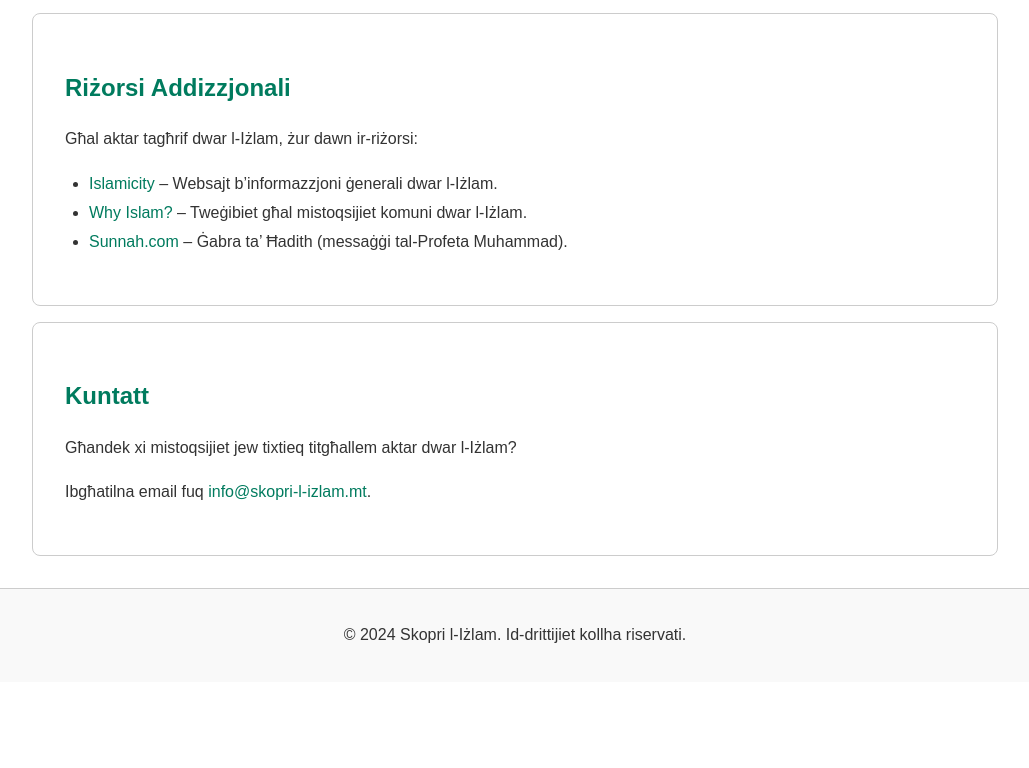
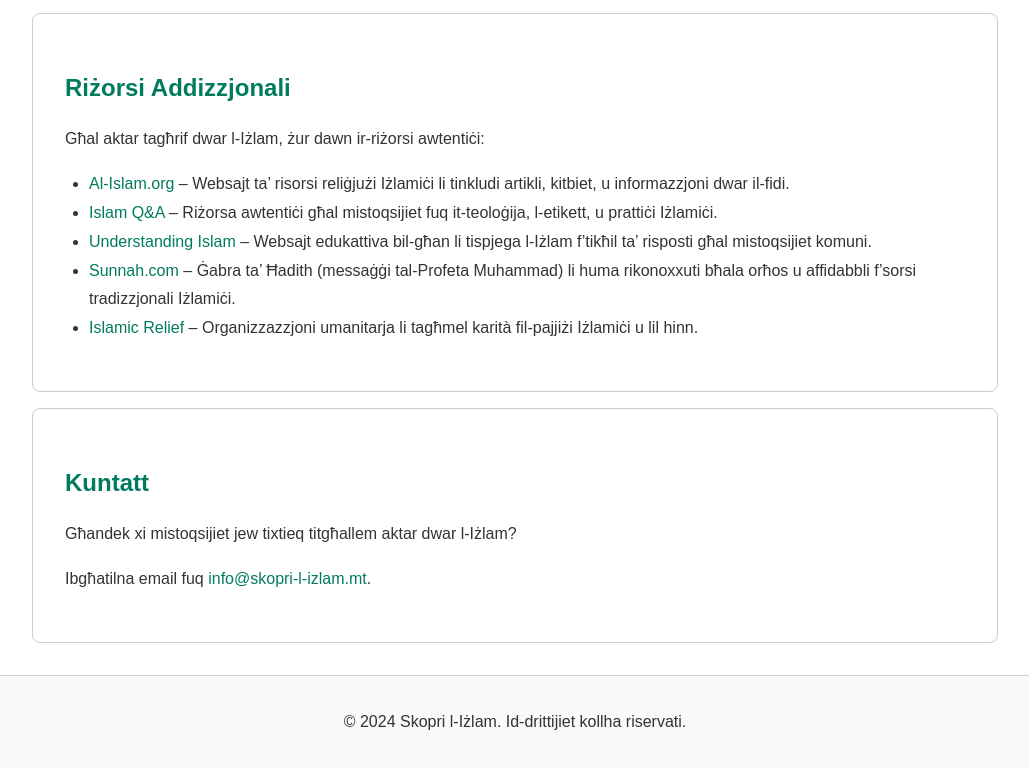
Before and after one commit to dfordev1/Malti-Islam, a plain HTML site: page Index.html in a window 1280 px wide. Shown: the part 1450-2218 px from the top of the page, without its empty margins (125-1154 px from the left). Before the commit the page ends 2132 px from the top, so only its background shows below. Drawn offline with Linux system fonts and the light colour scheme.

Commit message:
Update Index.html

```diff
--- a/Index.html
+++ b/Index.html
@@ -145,11 +145,13 @@
 
   <section id="resources">
     <h2>Riżorsi Addizzjonali</h2>
-    <p>Għal aktar tagħrif dwar l-Iżlam, żur dawn ir-riżorsi:</p>
+    <p>Għal aktar tagħrif dwar l-Iżlam, żur dawn ir-riżorsi awtentiċi:</p>
     <ul>
-      <li><a href="https://www.islamicity.org" target="_blank">Islamicity</a> – Websajt b’informazzjoni ġenerali dwar l-Iżlam.</li>
-      <li><a href="https://www.whyislam.org" target="_blank">Why Islam?</a> – Tweġibiet għal mistoqsijiet komuni dwar l-Iżlam.</li>
-      <li><a href="https://sunnah.com" target="_blank">Sunnah.com</a> – Ġabra ta’ Ħadith (messaġġi tal-Profeta Muhammad).</li>
+      <li><a href="https://www.al-islam.org" target="_blank">Al-Islam.org</a> – Websajt ta’ risorsi reliġjużi Iżlamiċi li tinkludi artikli, kitbiet, u informazzjoni dwar il-fidi.</li>
+      <li><a href="https://www.islamqa.info/en" target="_blank">Islam Q&A</a> – Riżorsa awtentiċi għal mistoqsijiet fuq it-teoloġija, l-etikett, u prattiċi Iżlamiċi.</li>
+      <li><a href="https://www.understandingislam.org" target="_blank">Understanding Islam</a> – Websajt edukattiva bil-għan li tispjega l-Iżlam f’tikħil ta’ risposti għal mistoqsijiet komuni.</li>
+      <li><a href="https://www.sunnah.com" target="_blank">Sunnah.com</a> – Ġabra ta’ Ħadith (messaġġi tal-Profeta Muhammad) li huma rikonoxxuti bħala orħos u affidabbli f’sorsi tradizzjonali Iżlamiċi.</li>
+      <li><a href="https://www.islamic-relief.org" target="_blank">Islamic Relief</a> – Organizzazzjoni umanitarja li tagħmel karità fil-pajjiżi Iżlamiċi u lil hinn.</li>
     </ul>
   </section>
 
```
